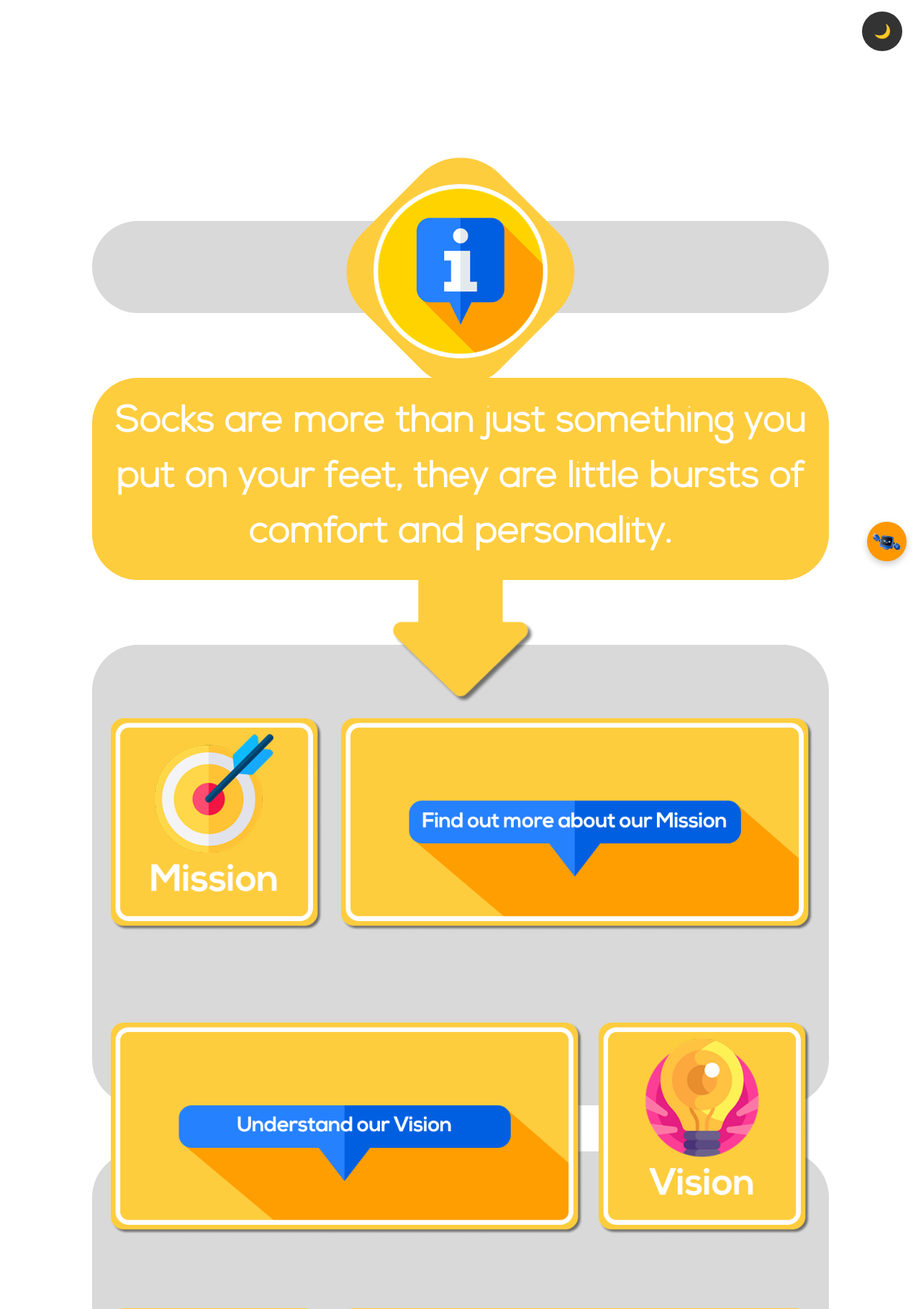
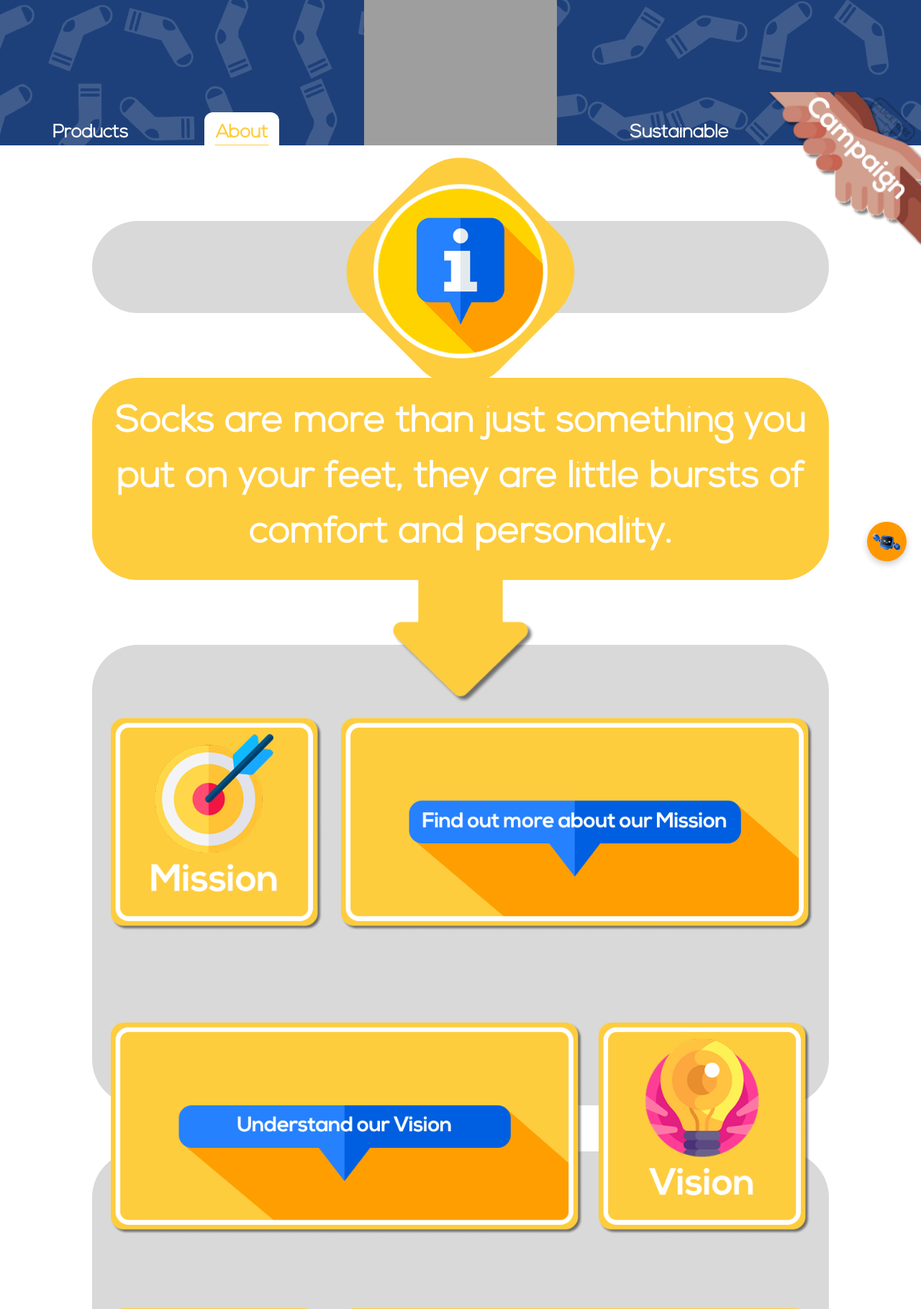
Before and after one commit to JustinasLaunikonis/Sunny-Socks, a PHP site: page /about_us.php in a window 1280 px wide. Shown: the top 1819 px of the page at 72% size. Run offline with PHP 8.4, Linux system fonts and the light colour scheme; some web fonts are replaced; grey boxes are pictures that could not be loaded.

Commit message:
attempt of conflict merge

```diff
--- a/components/footer/footer.php
+++ b/components/footer/footer.php
@@ -10,7 +10,7 @@
                     <a href="../product_page/product.php" class="footer-link">Products Overview</a>
                     <a href="../sustainability_page/sustainability.php" class="footer-link">Sustainability</a>
                     <a href="../contacts_page/contacts.php" class="footer-link">Contacts</a>
-                    <a href="../about_us_page/about_us.html" class="footer-link">About Us</a>
+                    <a href="../about_us_page/about_us.php" class="footer-link">About Us</a>
                     <a href="../campaign_page/campaign.php" class="footer-link">Campaign</a>
                 </nav>
             </div>
--- a/components/header/header.php
+++ b/components/header/header.php
@@ -4,7 +4,7 @@
 
         <nav class="header-nav-items">
             <a href="../product_page/product.php" class="header-nav-link">Products</a>
-            <a href="../about_us_page/about_us.html" class="header-nav-link">About</a>
+            <a href="../about_us_page/about_us.php" class="header-nav-link">About</a>
 
             <a href="../home_page/home.php" class="header-logo" aria-label="Home">
                 <img src="../../assets/Logos/png/sunny_logos-01.png" alt="Sunny Socks Logo">
--- a/pages/about_us_page/about_us.php
+++ b/pages/about_us_page/about_us.php
@@ -7,19 +7,19 @@
     <meta name="viewport" content="width=device-width, initial-scale=1.0">
     <link rel="stylesheet" href="about_us.css">
     <link rel="stylesheet" href="../chatbot/bot-icon/jummy.css">
+    <title>About Us Page</title><link rel="icon" href="image/x-icon" href="../../assets/illustraties/png//Sunny_socks_Green.png">
 
     <link rel="stylesheet" href="../theme/darkmode.css">
 
+    <link rel="stylesheet" href="../../components/footer/footer.css">
+    <link rel="stylesheet" href="../../components/footer/footer_yellow.css">
 
+    <link rel="stylesheet" href="../../components/header/header.css">
+    <link rel="stylesheet" href="../../components/header/header_yellow.css">
 
-    <title>About Us Page</title>
 </head>
 <body>
-
-
-    <header>
-    </header>
-
+    <?php include '../../components/header/header.php'; ?>
 <main>
     <div class="mainbox">
 
@@ -77,7 +77,7 @@
 
 
 <script src="../theme/darkmode.js"></script>
-
+<?php include '../../components/footer/footer.php'; ?>
 
 </body>
 </html>
```
Also changed, not shown: pages/about_us_page/about_us.css (+15 -58 lines).
